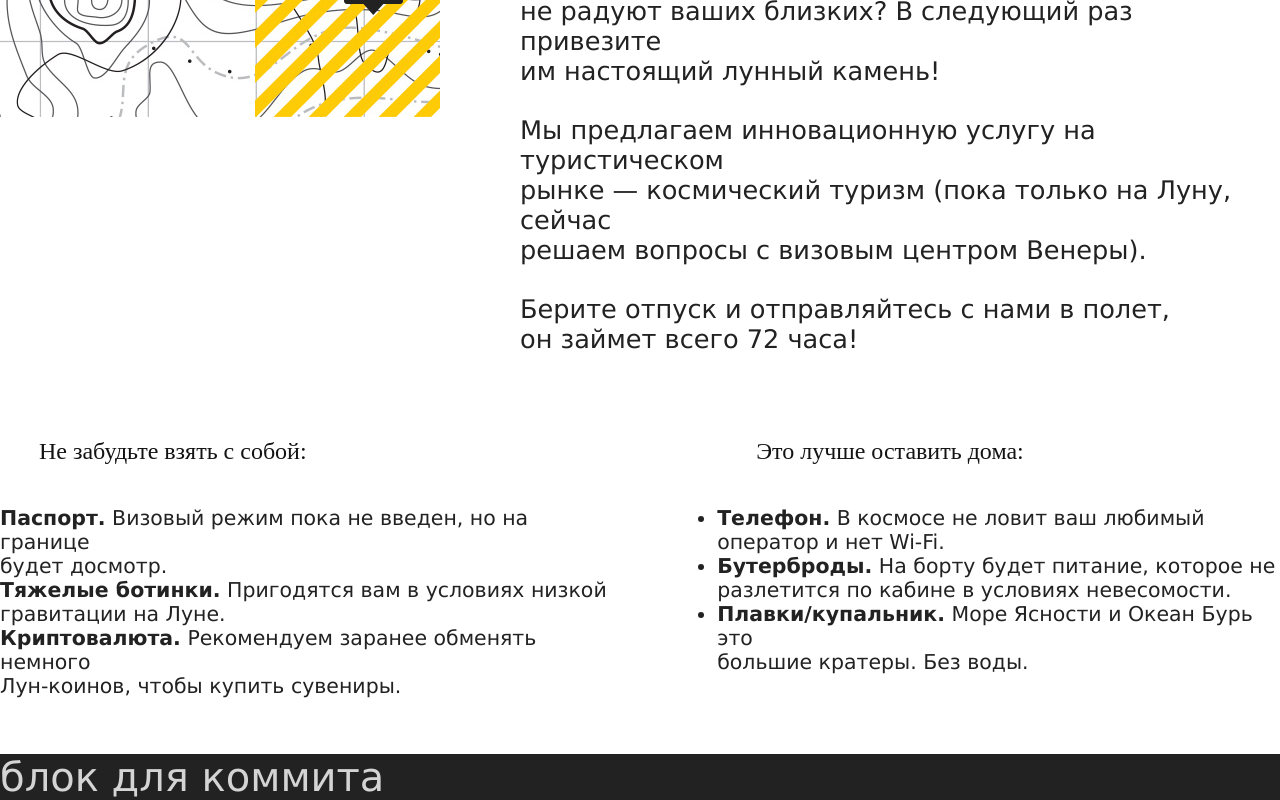
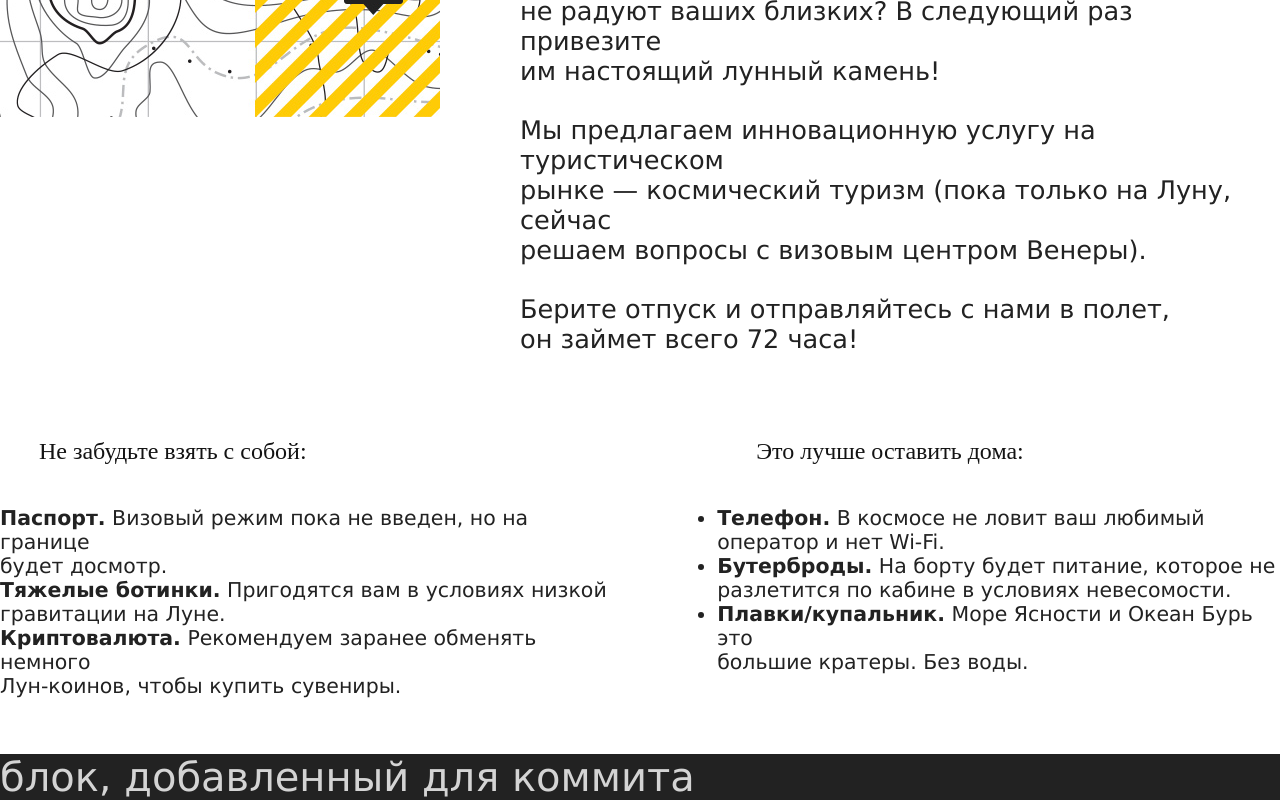
Before and after one commit to Sssemenovvv/SpaceZ, a plain HTML site: page index.html in a window 1280 px wide. Shown: the part 1457-2257 px from the top of the page. Drawn offline with Linux system fonts and the light colour scheme.

Commit message:
Коммит с изменениями в index.html

```diff
--- a/index.html
+++ b/index.html
@@ -97,7 +97,7 @@
                 </div>
             </section>
         </div>
-        <div>блок для коммита</div>
+        <div>блок, добавленный для коммита</div>
     </main>
   </body>
 </html>
```
